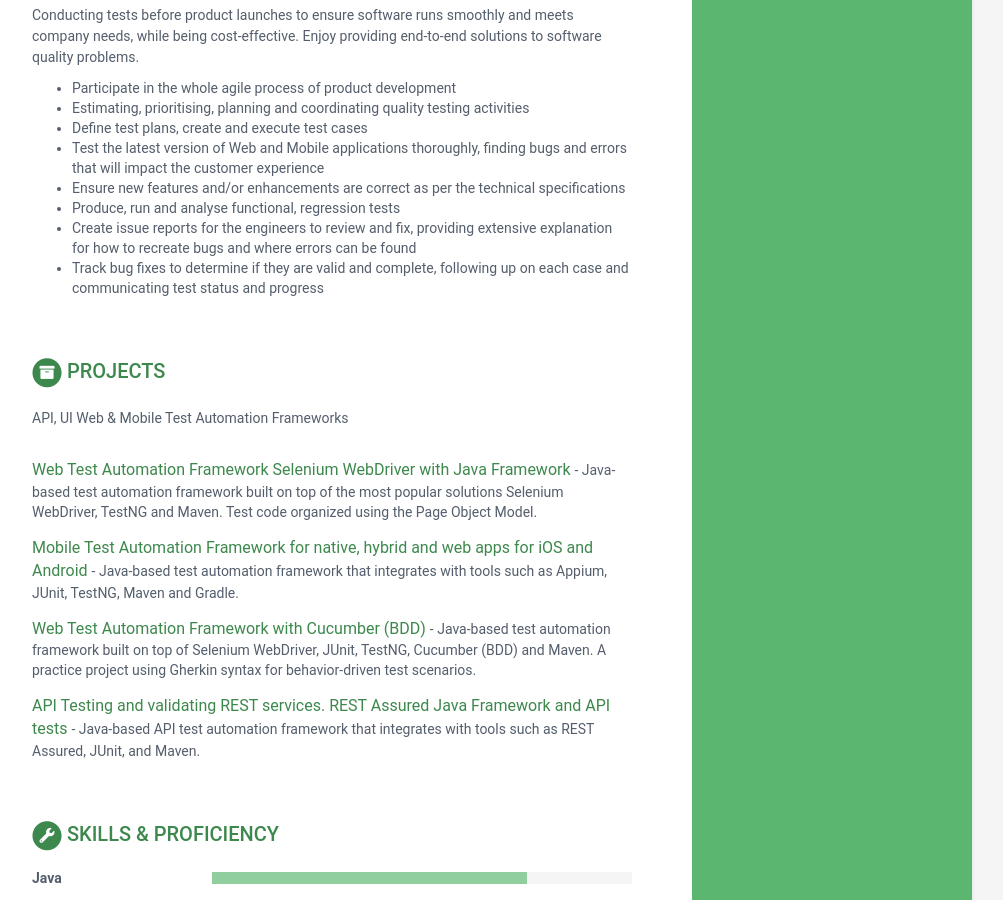
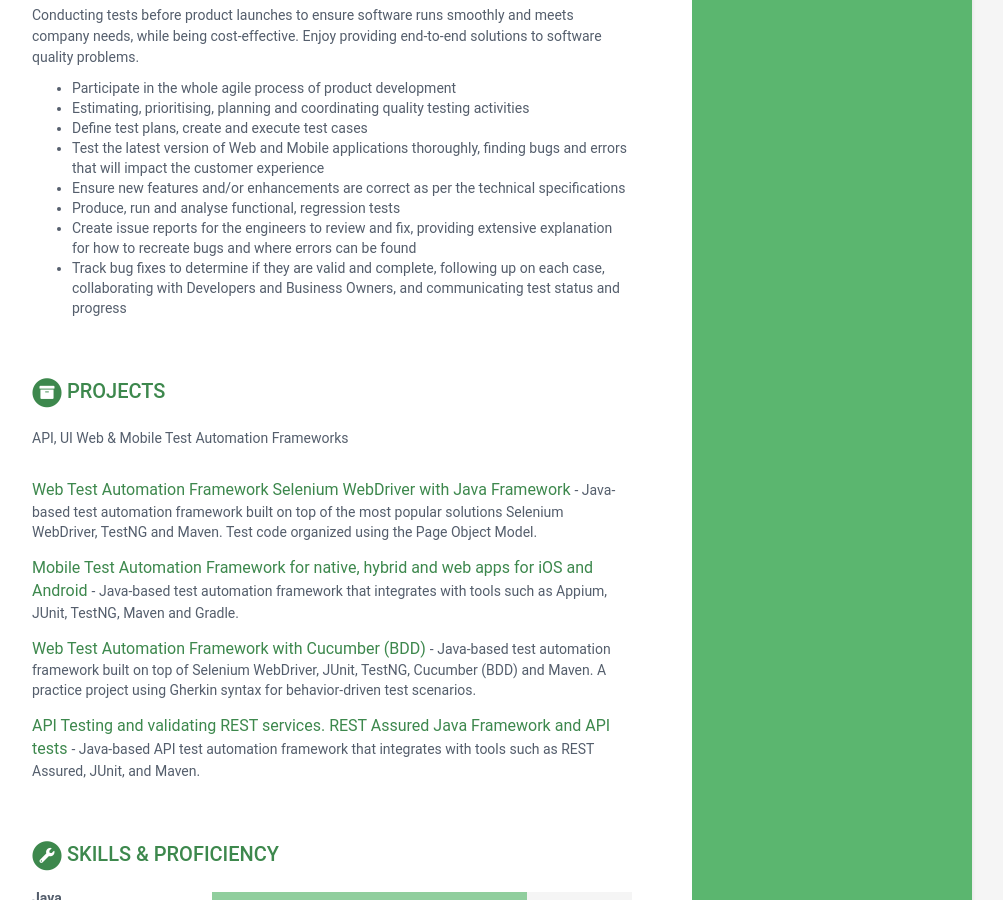
Before and after one commit to ivodimitrov/resume, a Jekyll site: the page built from index.html, in a window 1280 px wide and 900 px high, scrolled down 1850 px. Shown: the whole window, without its empty margins (168-1171 px from the left). Built offline with Jekyll 4.4.1, drawn with Linux system fonts in a browser that asks for light colours.

Commit message:
Enhance bug tracking process in data.yml
Updated bug tracking responsibilities to include collaboration with Developers and Business Owners.

```diff
--- a/_data/data.yml
+++ b/_data/data.yml
@@ -182,8 +182,9 @@ experiences:
         - Produce, run and analyse functional, regression tests
         - Create issue reports for the engineers to review and fix, providing extensive explanation for how to
         recreate bugs and where errors can be found
-        - Track bug fixes to determine if they are valid and complete, following up on each case and
-        communicating test status and progress
+        - Track bug fixes to determine if they are valid and complete, following up on each
+        case, collaborating with Developers and Business Owners, and communicating test
+        status and progress
 
 projects:
   title: Projects
```
